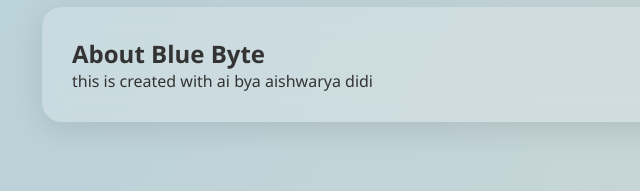
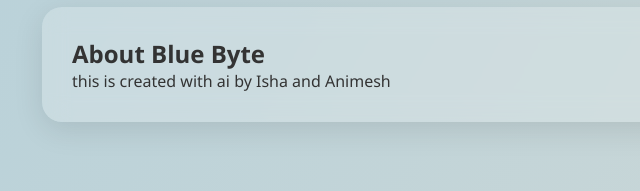
Before and after one commit to Animesh-in-06/blueb, a plain HTML site: page index.html in a window 1280 px wide. Shown: the part 609-800 px from the top of the page, 86-726 px from the left. Drawn offline with Linux system fonts and the light colour scheme.

Commit message:
Fix HTML syntax and update content

```diff
--- a/index.html
+++ b/index.html
@@ -219,7 +219,7 @@ margin-top:50px;
 <div class="glass">
 <h2>About Blue Byte</h2>
 <p>
-this is created with ai bya aishwarya didi
+this is created with ai by Isha and Animesh
 </p>
 </div>
 </section>
```
